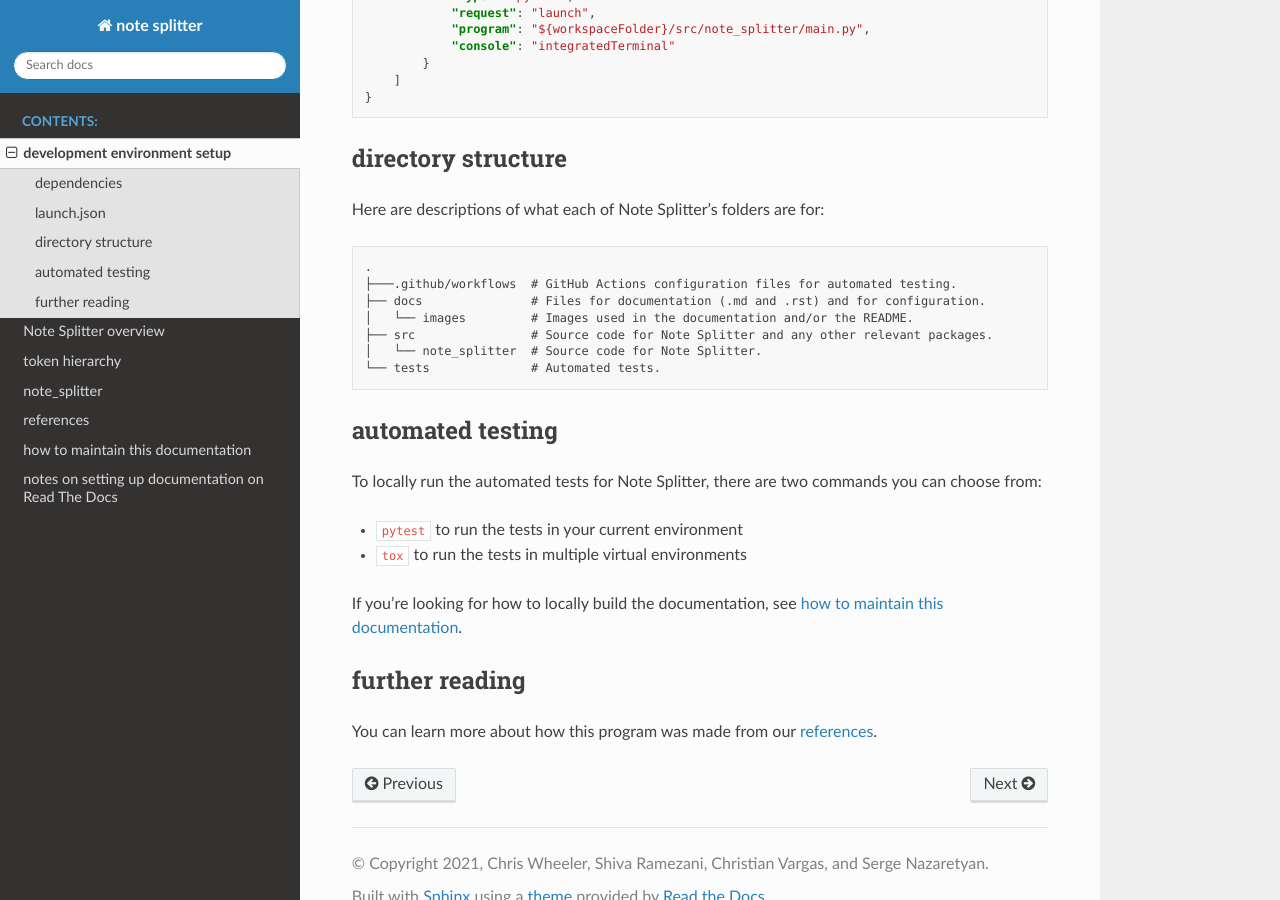
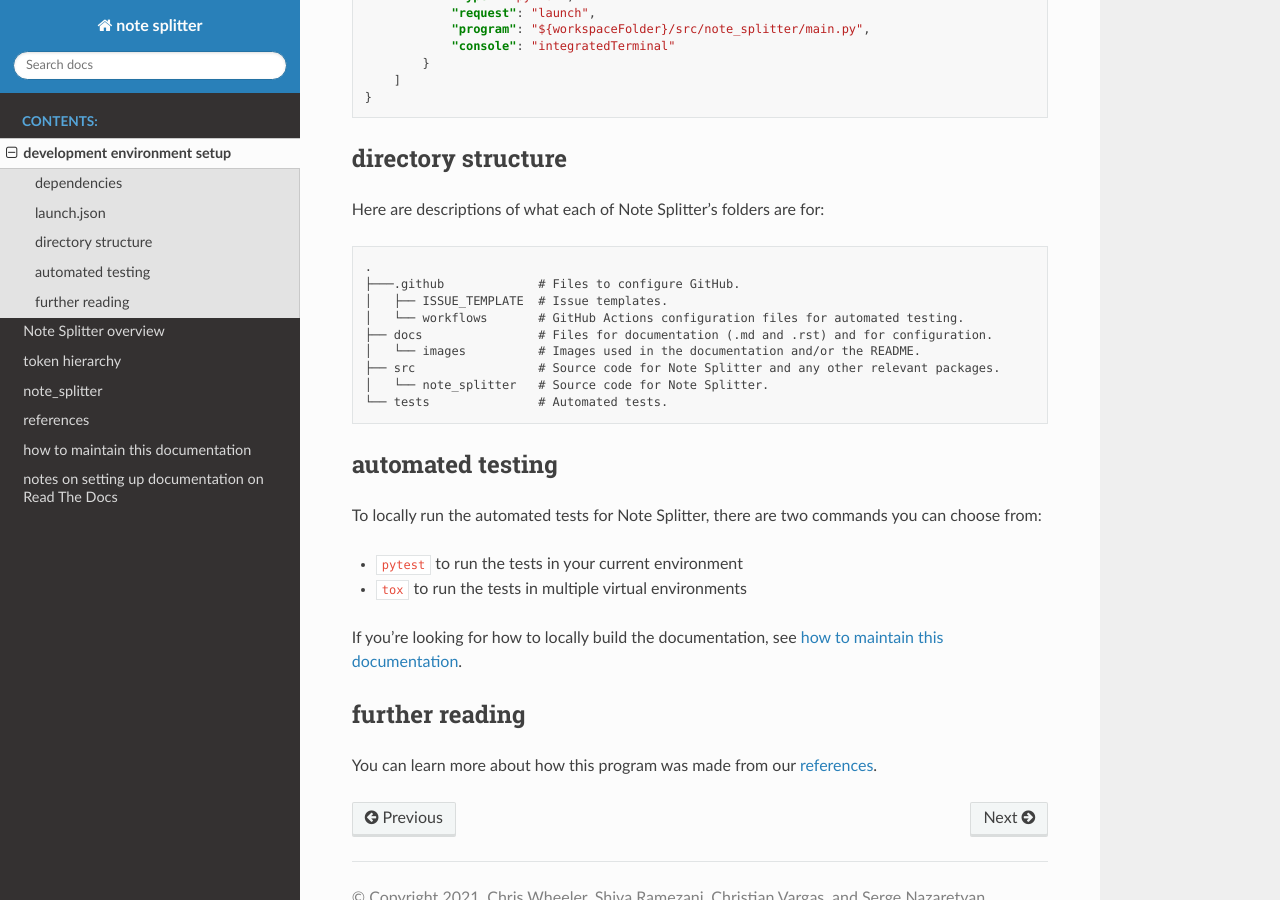
Before and after one commit to wheelercj/note-splitter, a Sphinx documentation site: the page built from docs/dev-setup.md, in a window 1280 px wide and 900 px high, scrolled down 887 px. Built offline with Sphinx 7.4.7 and the Read the Docs theme 2.0.0, drawn with Linux system fonts in a browser that asks for light colours.

Commit message:
Update the folder tree

````diff
--- a/docs/dev-setup.md
+++ b/docs/dev-setup.md
@@ -36,12 +36,14 @@
 
 ```
 .
-├───.github/workflows  # GitHub Actions configuration files for automated testing.
-├── docs               # Files for documentation (.md and .rst) and for configuration.
-│   └── images         # Images used in the documentation and/or the README.
-├── src                # Source code for Note Splitter and any other relevant packages.
-│   └── note_splitter  # Source code for Note Splitter.
-└── tests              # Automated tests.
+├───.github             # Files to configure GitHub.
+│   ├── ISSUE_TEMPLATE  # Issue templates.
+│   └── workflows       # GitHub Actions configuration files for automated testing.
+├── docs                # Files for documentation (.md and .rst) and for configuration.
+│   └── images          # Images used in the documentation and/or the README.
+├── src                 # Source code for Note Splitter and any other relevant packages.
+│   └── note_splitter   # Source code for Note Splitter.
+└── tests               # Automated tests.
 ```
 
 ## automated testing
````
